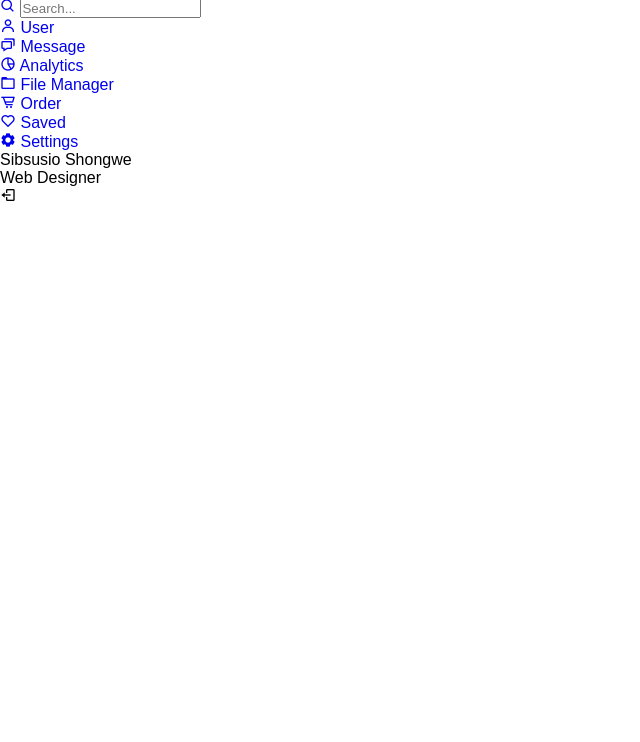
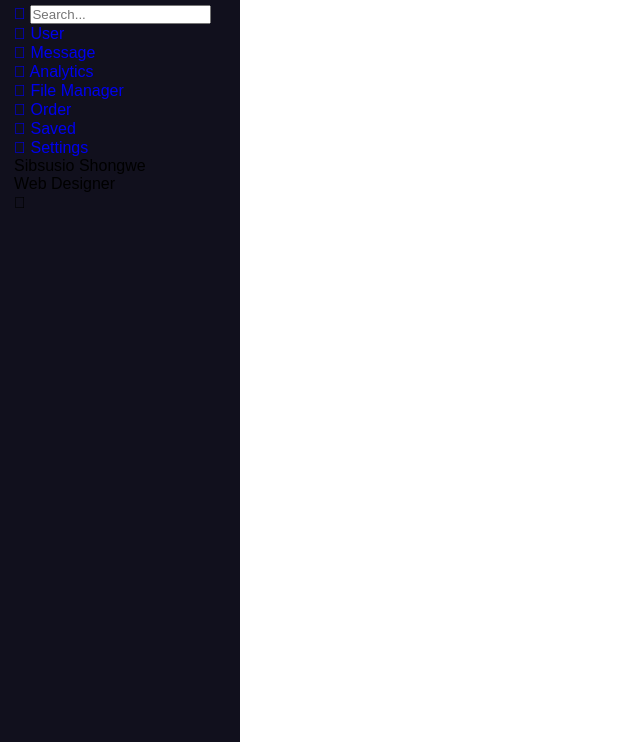
Before and after one commit to CodeSevenic/Responsive-Side-Navigation-Bar-in-HTML-CSS-And-JavaScript-Dashboard-Sidebar-Menu, a plain HTML site: page index.html in a window 1280 px wide. Shown: the part 58-800 px from the top of the page, without its empty margins (0-640 px from the left). Drawn offline with nearby package versions, Linux system fonts and the light colour scheme.

Commit message:
Sibs Social Code Update

```diff
--- a/style.css
+++ b/style.css
@@ -6,8 +6,22 @@
   box-sizing: border-box;
   list-style: none;
   text-decoration: none;
+  font-family: 'Poppins', sans-serif;
 }
 
 body {
-  font-family: 'Poppins', sans-serif;
+  position: relative;
+  min-height: 100vh;
+  width: 100%;
+  overflow: hidden;
 }
+
+.sidebar {
+  position: fixed;
+  top: 0;
+  left: 0;
+  height: 100%;
+  width: 240px;
+  background-color: #11101d;
+  padding: 6px 14px;
+}
```
